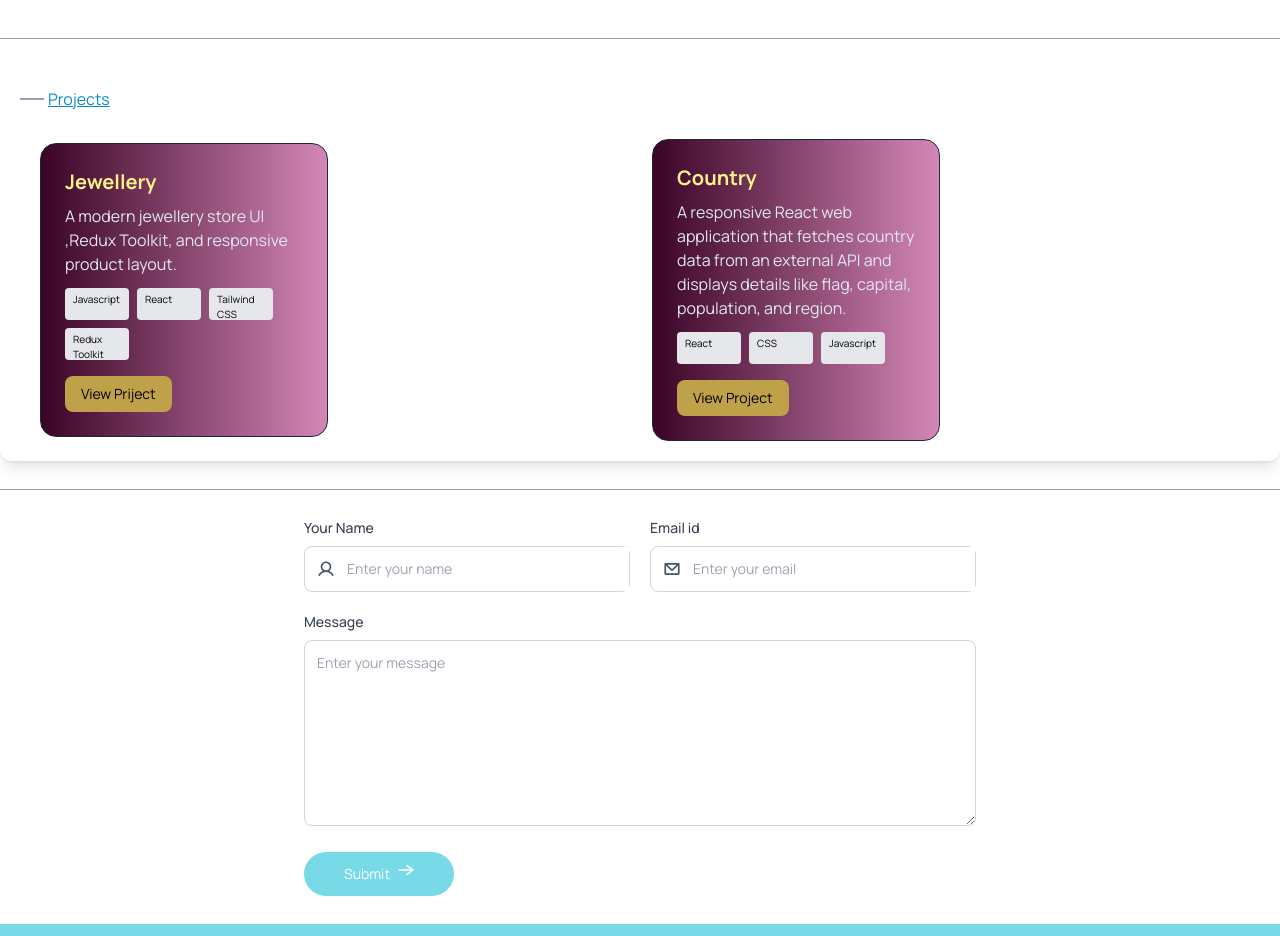
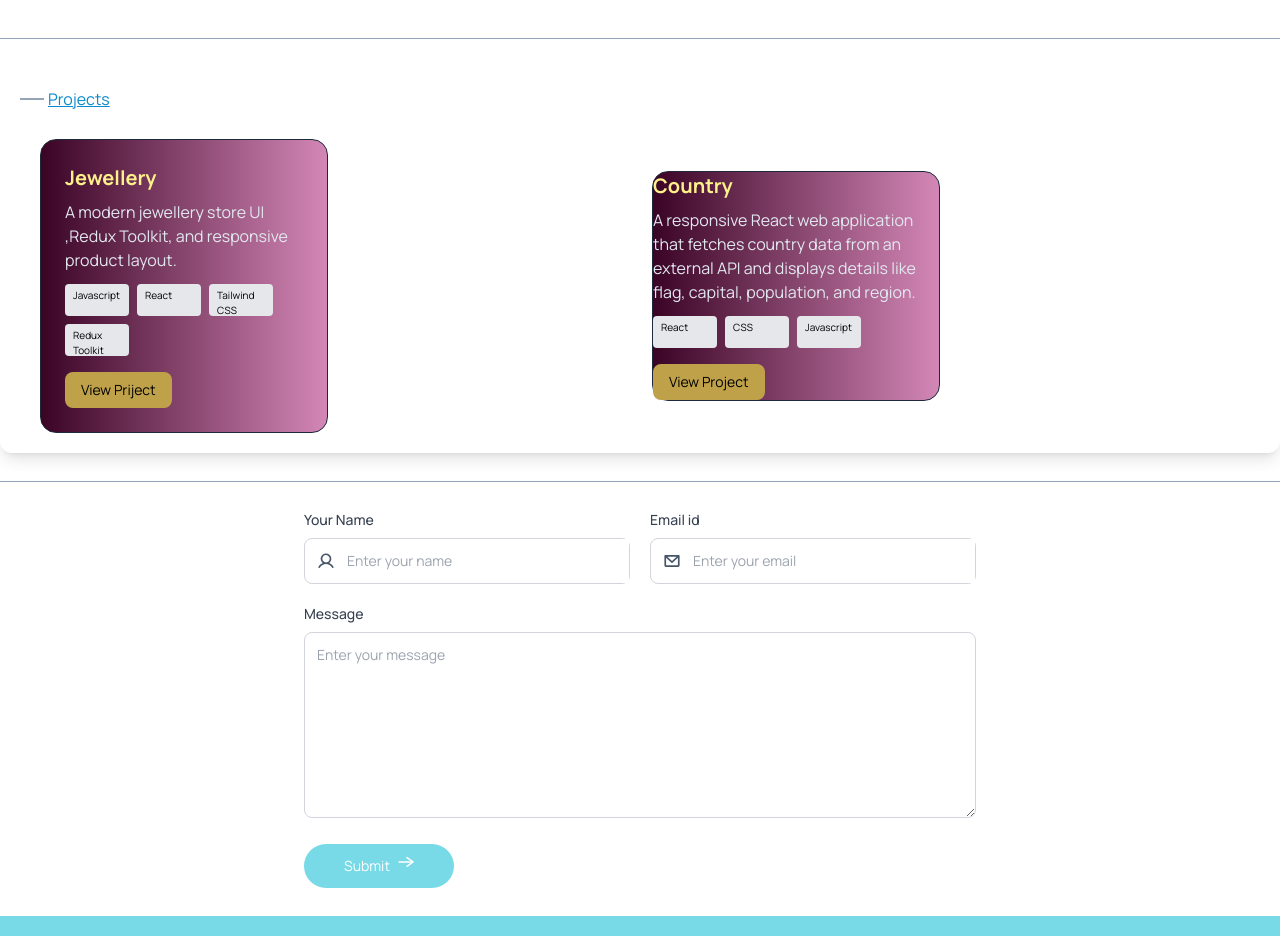
Before and after one commit to jinalp2002/Portfolio, a React (Vite) app: page / in a window 1280 px wide. Shown: the part 1600-2536 px from the top of the page. Built offline with nearby package versions, Linux system fonts and the light colour scheme.

Commit message:
Portfolio

```diff
--- a/src/Component/Projects.tsx
+++ b/src/Component/Projects.tsx
@@ -50,7 +50,7 @@ const Projects = () => {
                     </div>
 
                     {/* Project 2 */}
-                    <div className="dark:bg-[#0b0f1a] border border-slate-800 rounded-2xl p-6  bg-gradient-to-r from-[#3a0425] to-[#d387b6] dark:bg-gradient-to-r dark:from-[#314755] dark:to-[#26a0da] mt-7 w-72">
+                    <div className="dark:bg-[#0b0f1a] border border-slate-800 rounded-2xl  bg-gradient-to-r from-[#3a0425] to-[#d387b6] dark:bg-gradient-to-r dark:from-[#314755] dark:to-[#26a0da] mt-7 w-72">
 
                         <h2 className="text-xl font-bold  dark:text-white text-yellow-200">
                             Country
```
